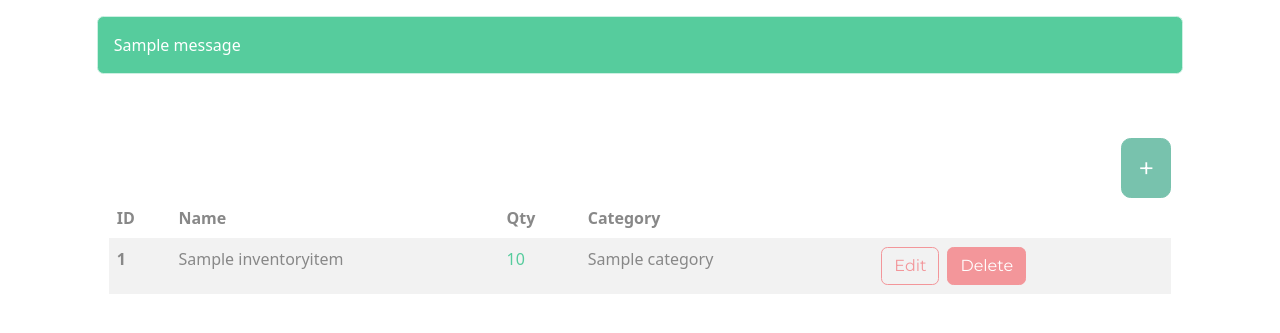
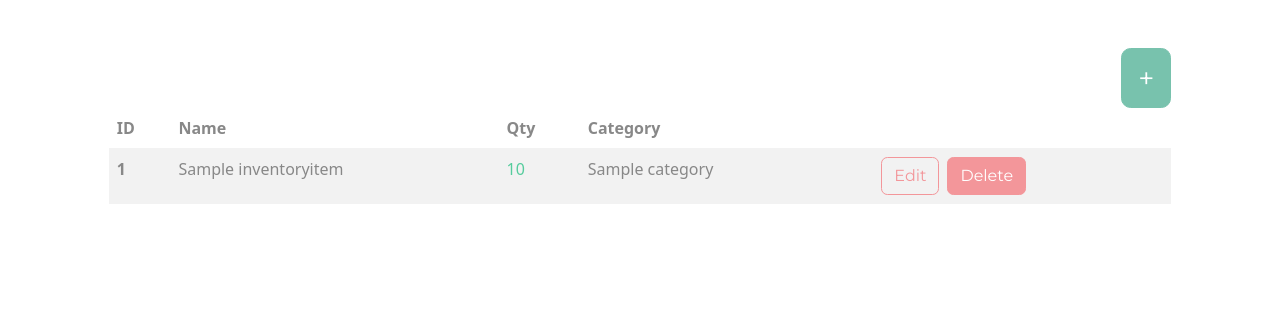
Before and after one commit to Sydefix/django-inventory, a Django app: page /stock/ in a window 1280 px wide. Shown: the part 56-389 px from the top of the page. Run offline with Django 4.2, Linux system fonts and the light colour scheme; a user stored in the database is signed in; tables that the repository leaves empty hold one stand-in row (values such as "Sample post"); one stand-in notice (Sample message) is shown.

Commit message:
minor ui adjustments

```diff
--- a/inventory/templates/inventory/logout.html
+++ b/inventory/templates/inventory/logout.html
@@ -8,7 +8,7 @@
 				<small class="text-muted">
 					<a href="{% url 'login' %}">Log In Again</a>
 				</small>
-			</div>'
+			</div>
 		</div>
 	</div>
 {% endblock content %}
--- a/inventory/templates/inventory/stock.html
+++ b/inventory/templates/inventory/stock.html
@@ -1,21 +1,6 @@
 {% extends 'inventory/base.html' %}
 
 {% block content %}
-	{% if messages %}
-		<div class="row mt-3">
-			{% for message in messages %}
-				{% if message.tags == 'error' %}
-					<div class="col-md-10 col-12 mx-auto alert alert-danger">
-						{{ message }}
-					</div>
-				{% else %}
-					<div class="col-md-10 col-12 mx-auto alert alert-success">
-						{{ message }}
-					</div>
-				{% endif %}
-			{% endfor %}
-		</div>
-	{% endif %}
 	<div class="row">
 		<div class="col-md-10 col-12 mx-auto mt-5">
 			<div class="d-flex justify-content-end">
--- a/inventory/views.py
+++ b/inventory/views.py
@@ -68,4 +68,5 @@ class DeleteItem(LoginRequiredMixin, DeleteView):
 # credit, factures, invoices(sales, purchases,), analytics, excel order generators
 # search functionality
 
-# List features:
+# stock features:
+#
```
